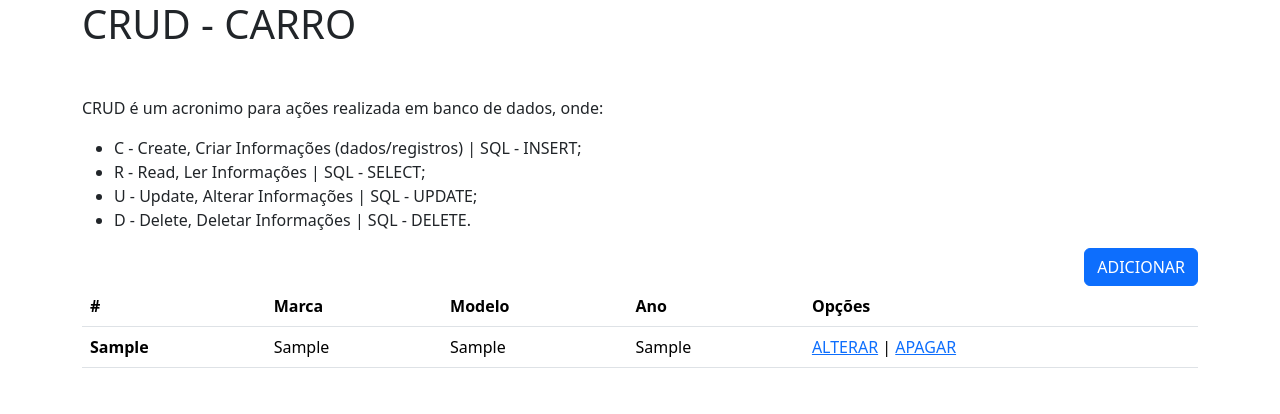
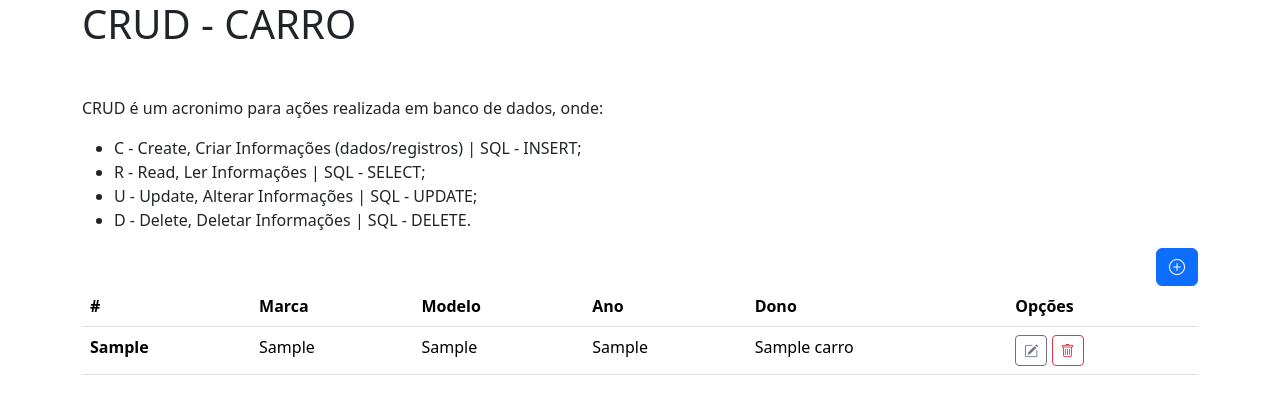
Before and after one commit to GihValle/crud---carro, a PHP site: page /index.php in a window 1280 px wide. Shown: the top 414 px of the page. Run offline with PHP 8.4, Linux system fonts and the light colour scheme; tables that the repository leaves empty or names only in its code hold one stand-in row (values such as "Sample post").

Commit message:
Modificação no Index.php

```diff
--- a/index.php
+++ b/index.php
@@ -1,7 +1,8 @@
 <?php
   include_once("conexao.php");
 
-  $sql = "select * from CARRO";
+  $sql = "select pk_carro, marca, modelo, ano, nome from carro
+          RIGHT JOIN aluno ON carro.fk_aluno=aluno.pk_pessoa";
   $query = mysqli_query($conn, $sql);
 
   if(isset($_GET['status']) && isset($_GET["msg"])){
@@ -21,6 +22,7 @@
     <meta charset="UTF-8">
     <meta name="viewport" content="width=device-width, initial-scale=1.0">
     <link href="https://cdn.jsdelivr.net/npm/bootstrap@5.3.2/dist/css/bootstrap.min.css" rel="stylesheet" integrity="sha384-T3c6CoIi6uLrA9TneNEoa7RxnatzjcDSCmG1MXxSR1GAsXEV/Dwwykc2MPK8M2HN" crossorigin="anonymous">
+    <link rel="stylesheet" href="https://cdn.jsdelivr.net/npm/bootstrap-icons@1.11.1/font/bootstrap-icons.css">
     <link rel="stylesheet" href="style.css">
     <title>CRUD - Persistência em banco de dados</title>
 </head>
@@ -50,7 +52,7 @@
       </ul>
 
       <div class="d-flex justify-content-end">
-          <a href="form_adicionar.php" class="btn btn-primary">ADICIONAR</a>
+          <a href="form_adicionar.php" class="btn btn-primary"><i class="bi bi-plus-circle"></i></a>
       </div>
 
       <div id="success" class="alert alert-success" role="alert" onClick="fecharSuccess();">
@@ -70,6 +72,7 @@
               <th scope="col">Marca</th>
               <th scope="col">Modelo</th>
               <th scope="col">Ano</th>
+              <th scope="col">Dono</th>
               <th scope="col">Opções</th>
             </tr>
         </thead>
@@ -83,9 +86,10 @@
               <td><?php echo $row['marca']; ?></td>
               <td><?php echo $row['modelo']; ?></td>
               <td><?php echo $row['ano']; ?></td>
-              <td> <a href="form_alterar.php?id=<?php echo $row['pk_carro']; ?>">ALTERAR</a>
-                |
-                <a href="deletar.php?id=<?php echo $row['pk_carro']; ?>"> APAGAR </td></td>
+              <td><?php echo $row['nome']; ?></td>
+              <td> <a class="btn btn-outline-secondary btn-sm" href="form_alterar.php?id=<?php echo $row['pk_carro']; ?>"><i class="bi bi-pencil-square"></i></a>
+
+                <a class="btn btn-outline-danger btn-sm" href="deletar.php?id=<?php echo $row['pk_carro']; ?>"><i class="bi bi-trash"></i></td></td>
             </tr>
           <?php
             }
```
